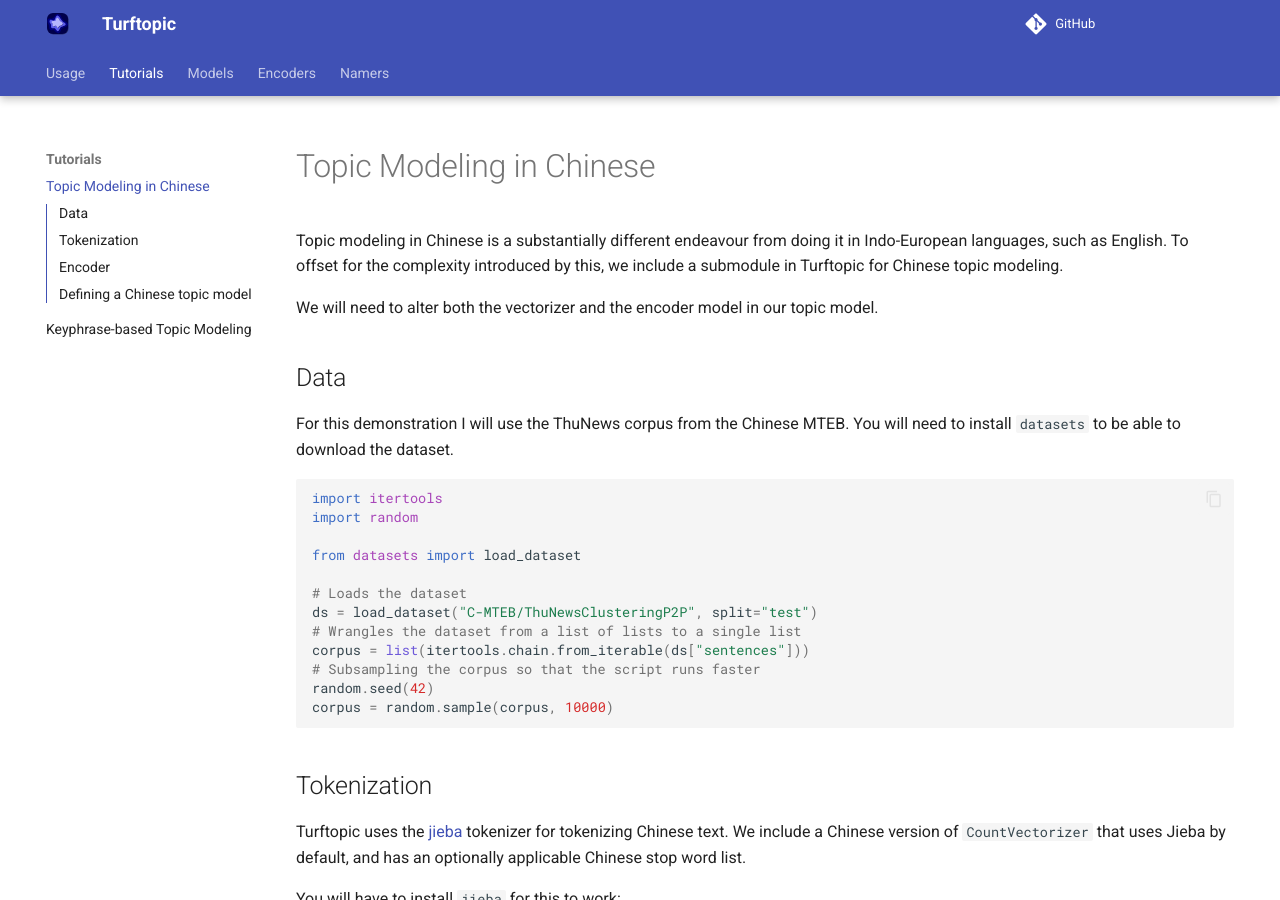
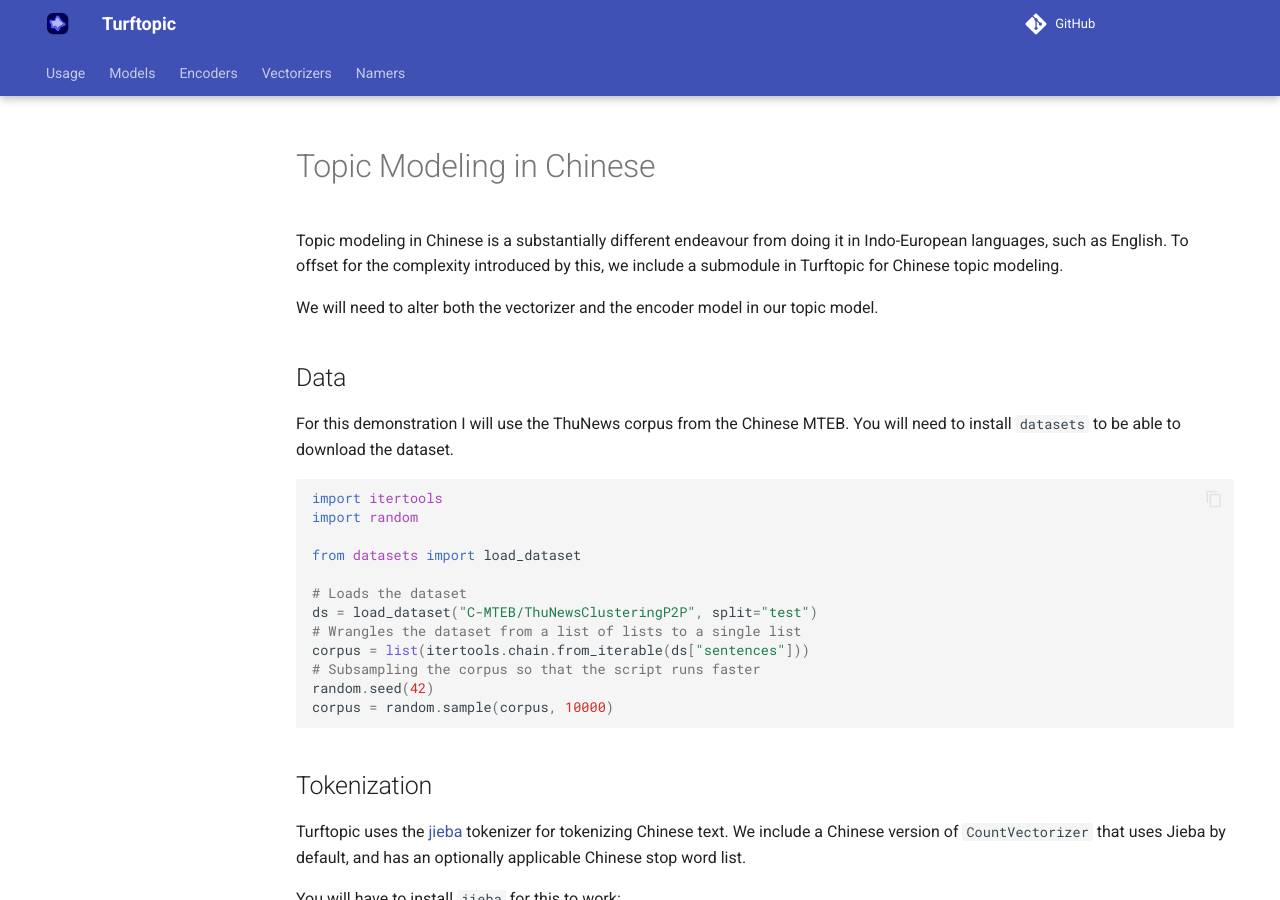
Before and after one commit to x-tabdeveloping/turftopic, an MkDocs documentation site: the page built from docs/chinese.md, in a window 1280 px wide and 900 px high. Built offline with MkDocs 1.6.1 and Material for MkDocs 9.7.7, drawn with Linux system fonts in a browser that asks for light colours; comment, search, counter and statistics services are not loaded.

Commit message:
draft: started working on docs

```diff
--- a/mkdocs.yml
+++ b/mkdocs.yml
@@ -10,9 +10,6 @@ nav:
     - Hierarchical Topic Modeling: hierarchical.md
     - Modifying and Finetuning Models: finetuning.md
     - Saving and Loading Models: persistence.md
-  - Tutorials:
-    - Topic Modeling in Chinese: chinese.md
-    - Keyphrase-based Topic Modeling: keyphrase.md
   - Models:
     - Model Overview: model_overview.md
     - Semantic Signal Separation (S³): s3.md
@@ -22,6 +19,7 @@ nav:
     - Autoencoding Models: ctm.md
     - FASTopic: FASTopic.md
   - Encoders: encoders.md
+  - Vectorizers: vectorizers.md
   - Namers: namers.md
 theme:
   name: material
```
Also changed, not shown: docs/vectorizers.md (added, +31 -0 lines).
